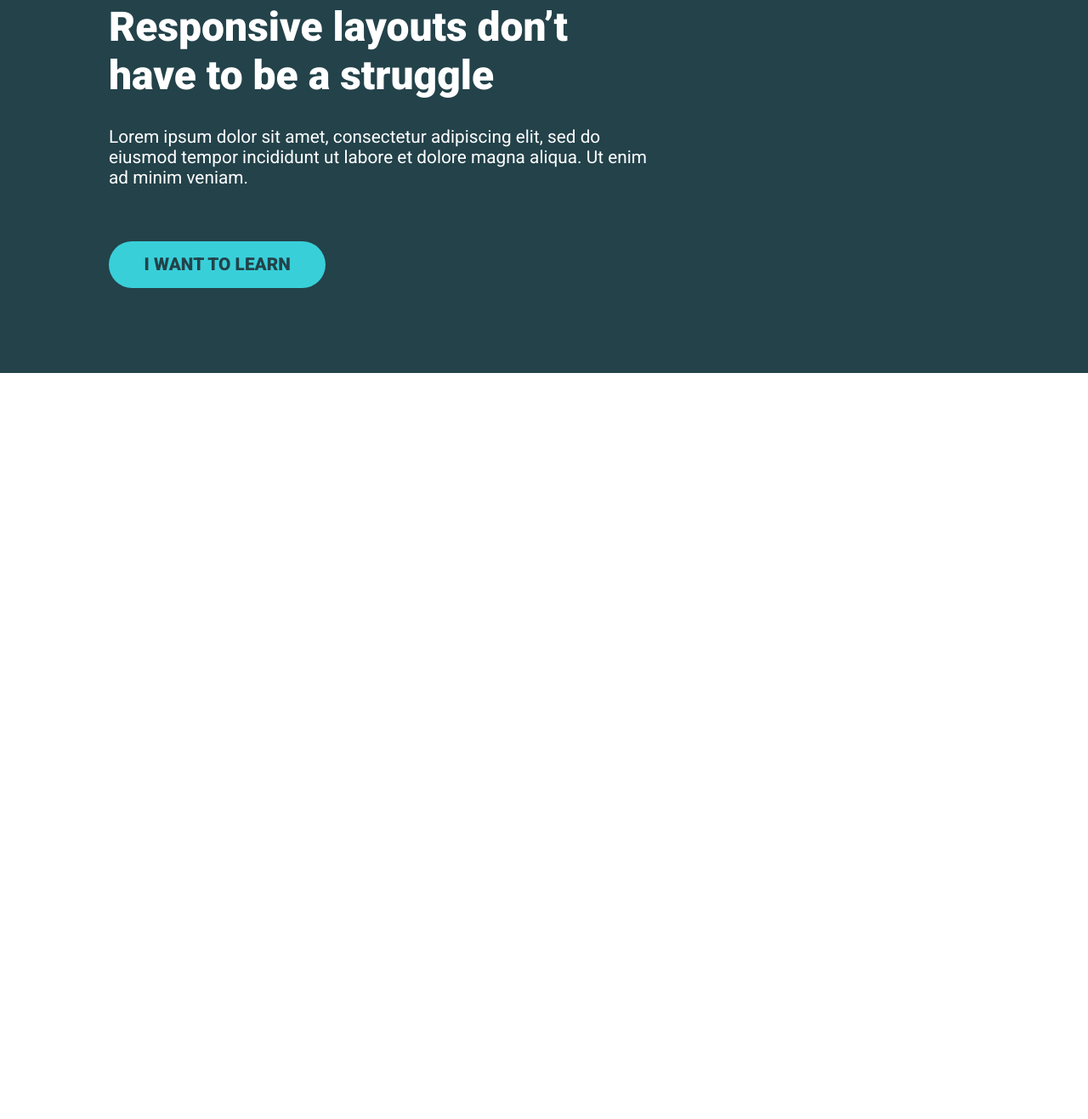
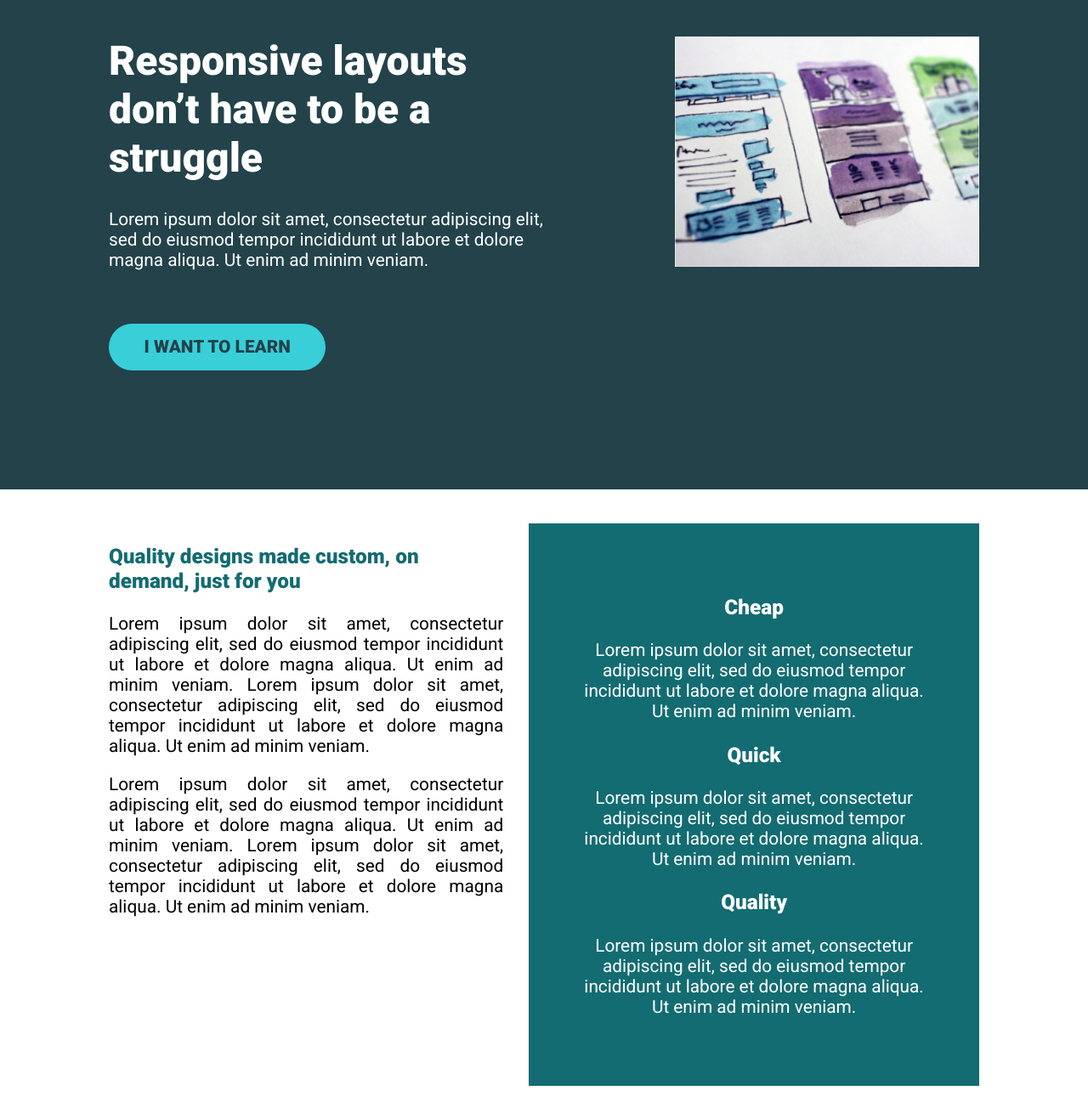
Before and after one commit to EllieChen-Git/CSS-Course-Conquering-Responsive-Layouts, a plain HTML site: page Challenges/flexbox-challenge-02/index.html in a window 1280 px wide. Shown: the part 97-1414 px from the top of the page at 85% size. Before the commit the page ends 800 px from the top, so only its background shows below. Drawn offline with Linux system fonts and the light colour scheme.

Commit message:
Day-09: Challenge attempt

```diff
--- a/Challenges/flexbox-challenge-02/index.html
+++ b/Challenges/flexbox-challenge-02/index.html
@@ -1,24 +1,70 @@
 <!DOCTYPE html>
 <html lang="en">
   <head>
-    <meta charset="UTF-8">
-    <meta name="viewport" content="width=device-width, initial-scale=1.0">
+    <meta charset="UTF-8" />
+    <meta name="viewport" content="width=device-width, initial-scale=1.0" />
     <title>Conquering Rsponsive Layouts</title>
-    <link href="https://fonts.googleapis.com/css2?family=Roboto:wght@400;900&display=swap" rel="stylesheet">
-    <link rel="stylesheet" href="style.css">
+    <link
+      href="https://fonts.googleapis.com/css2?family=Roboto:wght@400;900&display=swap"
+      rel="stylesheet"
+    />
+    <link rel="stylesheet" href="style.css" />
   </head>
   <body>
     <div class="hero">
       <div class="container row">
         <div class="hero__text">
           <h1>Responsive layouts don’t have to be a struggle</h1>
-                <p>Lorem ipsum dolor sit amet, consectetur adipiscing elit, sed do eiusmod tempor incididunt ut labore et dolore magna aliqua. Ut enim ad minim veniam.</p>
+          <p>
+            Lorem ipsum dolor sit amet, consectetur adipiscing elit, sed do
+            eiusmod tempor incididunt ut labore et dolore magna aliqua. Ut enim
+            ad minim veniam.
+          </p>
           <a href="#" class="btn">I want to learn</a>
+        </div>
+        <img class="hero__img" src="img/hero-img.jpg" alt="website wireframe" />
+      </div>
+    </div>
+    <div class="container row">
+      <div class="col left">
+        <h3>Quality designs made custom, on demand, just for you</h3>
+        <p>
+          Lorem ipsum dolor sit amet, consectetur adipiscing elit, sed do
+          eiusmod tempor incididunt ut labore et dolore magna aliqua. Ut enim ad
+          minim veniam. Lorem ipsum dolor sit amet, consectetur adipiscing elit,
+          sed do eiusmod tempor incididunt ut labore et dolore magna aliqua. Ut
+          enim ad minim veniam.
+        </p>
+        <p>
+          Lorem ipsum dolor sit amet, consectetur adipiscing elit, sed do
+          eiusmod tempor incididunt ut labore et dolore magna aliqua. Ut enim ad
+          minim veniam. Lorem ipsum dolor sit amet, consectetur adipiscing elit,
+          sed do eiusmod tempor incididunt ut labore et dolore magna aliqua. Ut
+          enim ad minim veniam.
+        </p>
+      </div>
+      <div class="col right">
+        <div>
+          <h3>Cheap</h3>
+          <p>
+            Lorem ipsum dolor sit amet, consectetur adipiscing elit, sed do
+            eiusmod tempor incididunt ut labore et dolore magna aliqua. Ut enim
+            ad minim veniam.
+          </p>
+          <h3>Quick</h3>
+          <p>
+            Lorem ipsum dolor sit amet, consectetur adipiscing elit, sed do
+            eiusmod tempor incididunt ut labore et dolore magna aliqua. Ut enim
+            ad minim veniam.
+          </p>
+          <h3>Quality</h3>
+          <p>
+            Lorem ipsum dolor sit amet, consectetur adipiscing elit, sed do
+            eiusmod tempor incididunt ut labore et dolore magna aliqua. Ut enim
+            ad minim veniam.
+          </p>
         </div>
       </div>
     </div>
-
-
-
   </body>
 </html>
--- a/Challenges/flexbox-challenge-02/style.css
+++ b/Challenges/flexbox-challenge-02/style.css
@@ -12,13 +12,15 @@
 
 */
 
-*, *::before, *::after {
+*,
+*::before,
+*::after {
   box-sizing: border-box;
 }
 
 body {
   margin: 0;
-    font-family: 'Roboto', sans-serif;
+  font-family: "Roboto", sans-serif;
   font-size: 1.3rem;
 }
 
@@ -34,16 +36,13 @@ h1 {
 .container {
   width: 80%;
   max-width: 1100px;
-    margin: 0 auto;
+  margin: 40px auto;
 }
 
 .row {
   /* display: flex => flex container */
   display: flex;
   justify-content: space-between;
-
-    /* can't use yet */
-    /* gap: 100px; */
 }
 
 .col {
@@ -55,18 +54,33 @@ h1 {
   margin-left: 30px;
 }
 
+.left p {
+  text-align: justify;
+}
+.left h3 {
+  color: #136c72;
+}
+
+.right {
+  background: #136c72;
+  color: #fff;
+  text-align: center;
+  padding: 60px;
+}
+
 .hero {
   padding: 100px 0;
-    background-color: #23424A;
-    color: #FFF;
+  background-color: #23424a;
+  color: #fff;
 }
 
 .hero__text {
-    width: 62%;
+  margin-top: 0;
+  width: 50%;
 }
 
 .hero__img {
-    width: 32%;
+  width: 35%;
   align-self: flex-start;
 }
 
@@ -78,14 +92,14 @@ h1 {
   display: inline-block;
   text-decoration: none;
   text-transform: uppercase;
-    color: #23424A;
+  color: #23424a;
   font-weight: 900;
-    background-color: #38CFD9;
-    padding: .75em 2em;
+  background-color: #38cfd9;
+  padding: 0.75em 2em;
   border-radius: 100px;
 }
 
 .btn:hover,
 .btn:focus {
-    opacity: .75;
+  opacity: 0.75;
 }
```
Lines whose indentation alone changed are shown as unchanged.
